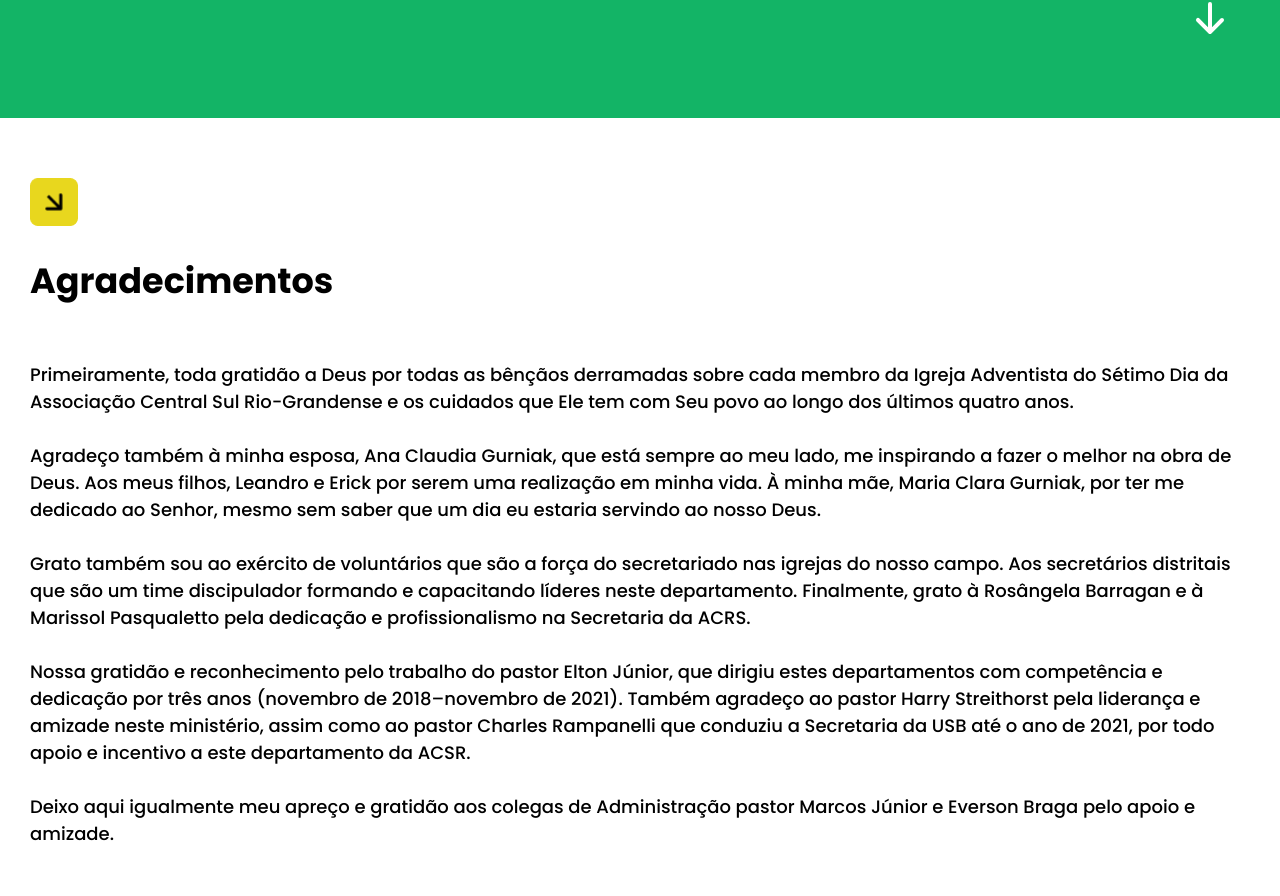
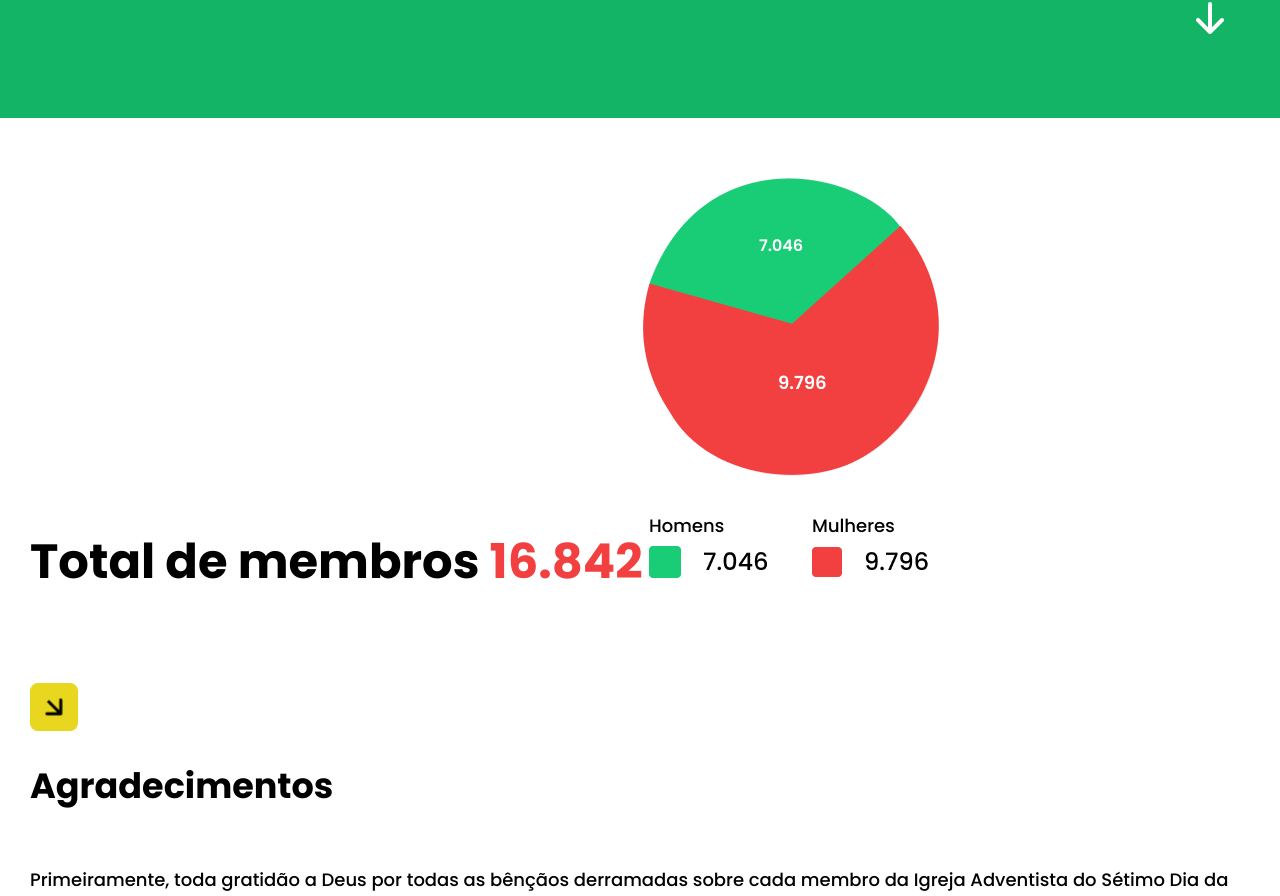
Before and after one commit to luizpaulolppa/site-quadrienal, a React (Create React App) app: page /rogerio-gurniak in a window 1280 px wide. Shown: the part 2211-3107 px from the top of the page. Built offline with nearby package versions, Linux system fonts and the light colour scheme.

Commit message:
adding members container

```diff
--- a/src/pages/RogerioGurniak/index.tsx
+++ b/src/pages/RogerioGurniak/index.tsx
@@ -2,7 +2,7 @@ import React, { useState } from "react";
 
 import rogerio from "../../assets/rogerio-without-back.png";
 import arrowDown from "../../assets/arrow-down-white.svg";
-// import redArrowDown from "../../assets/seta-para-baixo-red.png";
+import membersChart from "../../assets/members-per-gender-chart.png";
 import yellowArrowDown from "../../assets/seta-para-baixo-yellow.png";
 import Menu from "../../components/Menu";
 import MenuBlack from "../../components/MenuBlack";
@@ -22,6 +22,7 @@ import {
   ThanksContainer,
   ThanksText,
   ThanksTitle,
+  MembersContainer,
 } from "./styles";
 
 const RogerioGurniak: React.FC = () => {
@@ -67,6 +68,10 @@ const RogerioGurniak: React.FC = () => {
           <img src={arrowDown} alt="Down" />
         </div>
       </GreenBox>
+      <MembersContainer>
+        Total de membros <span>16.842</span>
+        <img src={membersChart} alt="Menbers per gender" />
+      </MembersContainer>
       <ThanksContainer>
         <img src={yellowArrowDown} alt="Seta para baixo amarela" />
         <br />
--- a/src/pages/RogerioGurniak/styles.ts
+++ b/src/pages/RogerioGurniak/styles.ts
@@ -211,3 +211,19 @@ export const BalanceBadge = styled.div`
     color: #FFFFFF;
   }
 `;
+
+export const MembersContainer = styled.h1`
+  font-weight: 600;
+  font-size: 48px;
+  line-height: 62px;
+  color: #000000;
+  padding: 30px;
+
+  span {
+    color: #F1403F;
+  }
+
+  img {
+    margin-top: 30px;
+  }
+`;
```
Also changed, not shown: src/assets/members-per-gender-chart.png (added).
